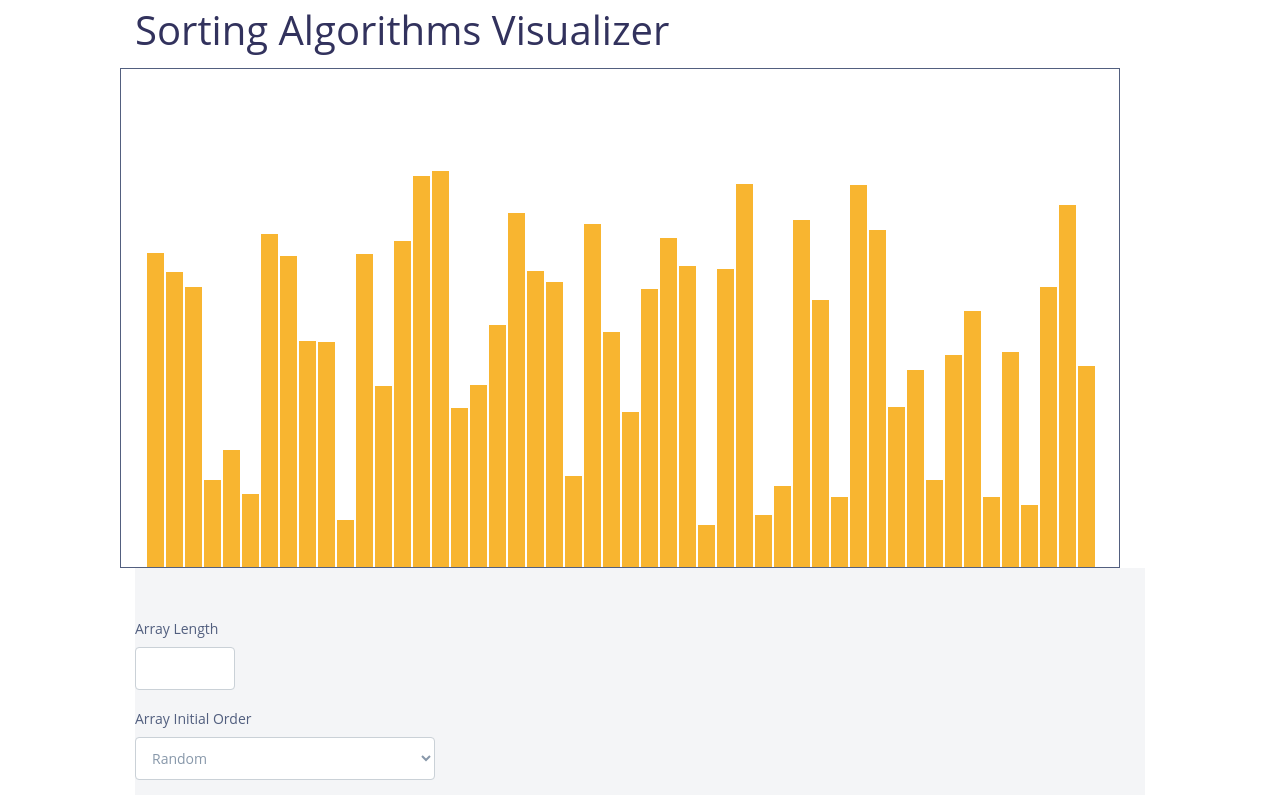
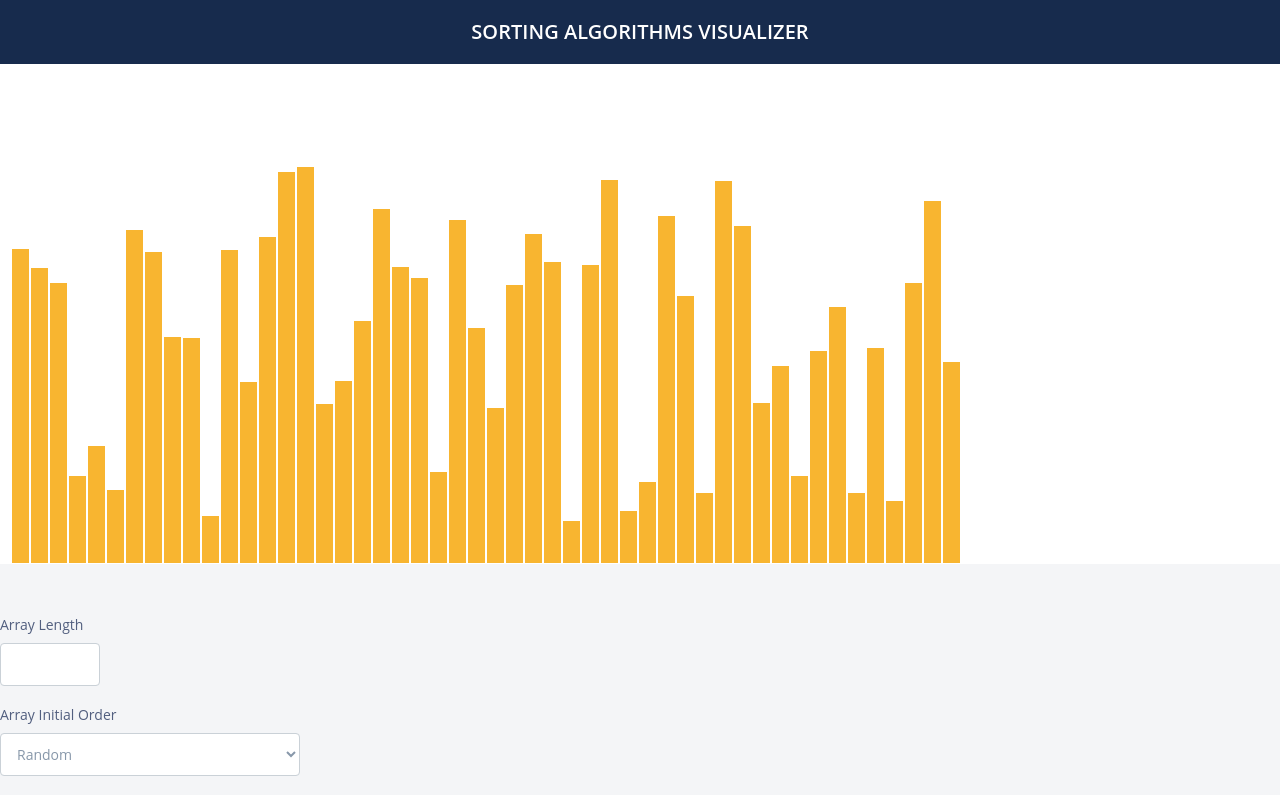
Before and after one commit to MohamedMahmoudHassan/Sorting-Algorithms-Visualizer, a React (Create React App) app: page / in a window 1280 px wide. Shown: the top 795 px of the page. Built offline with nearby package versions, Linux system fonts and the light colour scheme.

Commit message:
Add simple navbar

```diff
--- a/src/App.js
+++ b/src/App.js
@@ -1,6 +1,7 @@
 import React, { Component } from "react";
 import "./App.css";
 import ArrayVisualizer from "./components/arrayVisualizer";
+import NavBar from "./components/navBar";
 import ControlBar from "./components/controlBar";
 import generateElements from "./Util/generateElements";
 import sortWithSteps from "./Util/sortWithSteps";
@@ -106,8 +107,8 @@ class App extends Component {
   render() {
     const { sortInterval, sortAlgorithm, array } = this.state;
     return (
-      <div className="container">
-        <h1>Sorting Algorithms Visualizer</h1>
+      <div>
+        <NavBar />
         <ArrayVisualizer
           sortInterval={sortInterval}
           sortAlgorithm={sortAlgorithm}
--- a/src/components/arrayVisualizer.jsx
+++ b/src/components/arrayVisualizer.jsx
@@ -5,8 +5,6 @@ const ArrayVisualizer = ({ onClick, elements }) => {
   const style = {
     width: 1000,
     height: 500,
-    borderWidth: 1,
-    borderStyle: "solid"
   };
 
   return (
--- /dev/null
+++ b/src/components/navBar.jsx
@@ -0,0 +1,15 @@
+import React from "react";
+
+const NavBar = () => {
+  return (
+    <div>
+      <nav className="navbar-dark bg-default navbar navbar-expand-lg">
+        <div class="navbar-brand" style={{ fontSize: 20, margin:"auto" }}>
+          Sorting Algorithms Visualizer
+        </div>
+      </nav>
+    </div>
+  );
+};
+
+export default NavBar;
```
